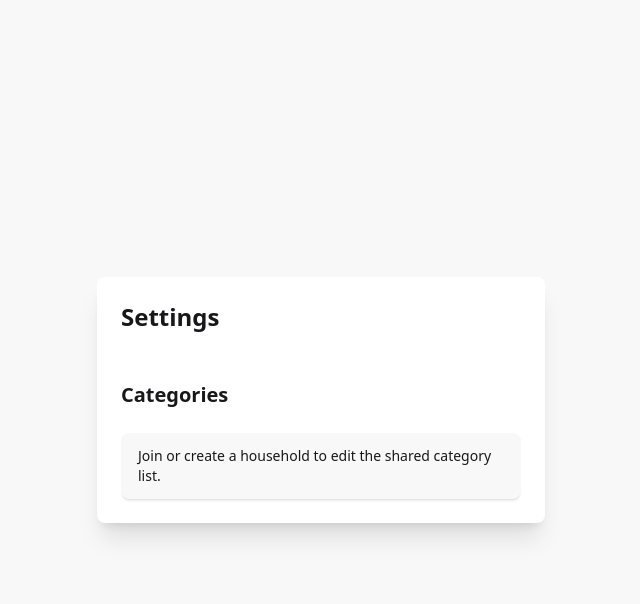
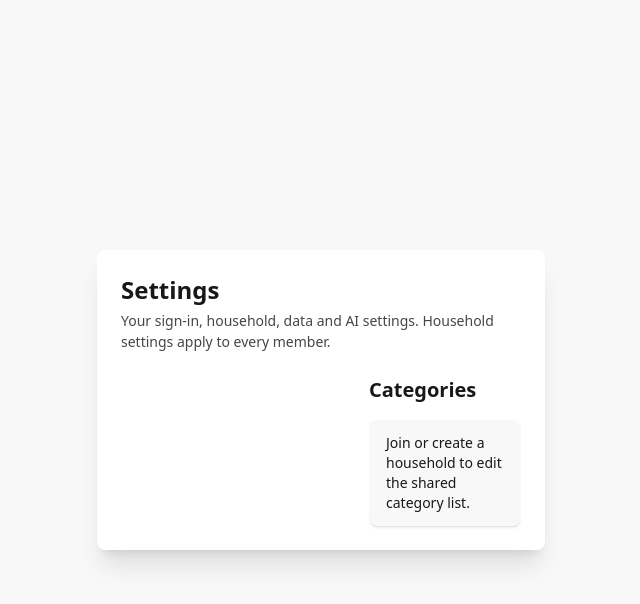
Before and after one commit to dflippojr/financial-planner, a Django app: template templates/finance/category_list.html in a window 1280 px wide. Shown: the top 604 px of the page, without its empty margins (319-959 px from the left). Run offline with Django 5.2, Linux system fonts and the light colour scheme; the template is opened without the code that fills it, so the values that code supplies are empty; style sheets or scripts are compiled from the project's sources.

Commit message:
Show Settings as a section list at desktop widths and prompt for the privacy policy once on Settings → AI
From lg the ten settings tabs become a vertical section list, forms keep a 720 px reading
width, categories rename behind a Rename disclosure, alert settings are grouped by kind under
one save, and the audit trail gets compact filters, readable UTC times and short run IDs with
the full value on hover and for screen readers. The global privacy banner is hidden on the AI
tab, whose own section now also offers Not now. Phones keep the horizontal tabs.

Co-Authored-By: Claude Opus 5.5 <noreply@anthropic.com>
Claude-Session: https://claude.ai/code/session_01RWX5cMCUaVD8bX6V8Epie9

```diff
--- a/static/src/app.css
+++ b/static/src/app.css
@@ -327,3 +327,25 @@
     height: 1rem;
   }
 }
+
+/* Category rename (issue #339): the Rename button is a summary; opening it drops the form onto its own line. */
+@layer components {
+  .category-rename > summary {
+    list-style: none;
+  }
+
+  .category-rename > summary::-webkit-details-marker {
+    display: none;
+  }
+
+  .category-rename[open] {
+    display: flex;
+    flex-basis: 100%;
+    flex-direction: column;
+    align-items: flex-end;
+  }
+
+  .category-rename[open] > form {
+    width: 100%;
+  }
+}
--- a/templates/finance/base.html
+++ b/templates/finance/base.html
@@ -28,7 +28,8 @@
   <div class="drawer-content flex min-h-screen flex-col">
     <main id="main-content" tabindex="-1" class="flex-1 p-4 pb-28 lg:px-0 lg:py-6">
       <div class="mx-auto w-full lg:max-w-[1180px] lg:px-8">
-      {% if privacy_policy_prompt %}
+      {% comment %}Settings → AI shows its own privacy section, so the banner would prompt twice there (issue #339).{% endcomment %}
+      {% if privacy_policy_prompt and settings_current != "ai" %}
       <div role="status" class="alert mb-4">
         <div>
           <p class="font-semibold">Privacy and data policy</p>
--- a/templates/finance/category_list.html
+++ b/templates/finance/category_list.html
@@ -1,51 +1,52 @@
 {% extends "finance/settings_base.html" %}
 {% block title %}Categories · Financial Planner{% endblock %}
 {% block settings_content %}
+{% if not household %}
 <h2 class="mb-4 text-xl font-semibold">Categories</h2>
-{% if household %}
-<p class="mb-4"><a class="link" href="{% url 'category-rule-list' %}">Categorization rules</a></p>
-{% endif %}
-{% if not household %}
 <div role="status" class="alert">Join or create a household to edit the shared category list.</div>
 {% else %}
-<form method="post" class="mb-6 max-w-lg">
-  {% csrf_token %}
-  <input type="hidden" name="action" value="window">
-  {% include "finance/_form_fields.html" with form=window_form %}
-  <button type="submit" class="btn btn-primary">Save match window</button>
-</form>
-{% if rename_error %}<p class="errorlist text-error mb-4" role="alert">{{ rename_error }}</p>{% endif %}
-<div class="overflow-x-auto mb-6">
-  <table class="table table-zebra">
-    <thead class="sticky top-0 z-10 bg-base-200">
-      <tr><th scope="col">Name</th><th scope="col"></th></tr>
-    </thead>
-    <tbody>
+<section class="mb-6 rounded-box border border-base-300 bg-base-100 p-4" aria-labelledby="categories-heading">
+  <div class="mb-2 flex flex-wrap items-baseline justify-between gap-x-3 gap-y-1">
+    <h2 id="categories-heading" class="text-xl font-semibold">Categories</h2>
+    <a class="link" href="{% url 'category-rule-list' %}">Categorization rules</a>
+  </div>
+  {% if rename_error %}<p class="errorlist text-error mb-2" role="alert">{{ rename_error }}</p>{% endif %}
+  <ul>
     {% for category in categories %}
-      <tr>
-        <td>{{ category.name }}{% if category.code == "transfer" %} (system, excluded from income and spending){% endif %}</td>
-        <td>
-          {% if category.code != "transfer" %}
-          <form method="post" class="flex flex-wrap items-center gap-2">
-            {% csrf_token %}
-            <input type="hidden" name="action" value="rename">
-            <input type="hidden" name="category_id" value="{{ category.pk }}">
-            <label class="sr-only" for="rename-{{ category.pk }}">Rename {{ category.name }}</label>
-            <input id="rename-{{ category.pk }}" class="input input-bordered input-sm" type="text" name="name" value="{{ category.name }}" maxlength="80" required>
-            <button type="submit" class="btn btn-sm">Rename</button>
-          </form>
-          {% endif %}
-        </td>
-      </tr>
+    <li class="flex min-h-11 flex-wrap items-center justify-between gap-x-3 gap-y-2 border-t border-base-300 py-1.5">
+      <span>{{ category.name }}{% if category.code == "transfer" %} <span class="text-sm opacity-80">(system, excluded from income and spending)</span>{% endif %}</span>
+      {% if category.code != "transfer" %}
+      {% comment %}Rename sits behind a disclosure so the list reads as names, not a column of fields (issue #339).{% endcomment %}
+      <details class="category-rename">
+        <summary class="btn btn-sm max-md:min-h-11">Rename<span class="sr-only"> {{ category.name }}</span></summary>
+        <form method="post" class="flex flex-wrap items-center gap-2 pt-2">
+          {% csrf_token %}
+          <input type="hidden" name="action" value="rename">
+          <input type="hidden" name="category_id" value="{{ category.pk }}">
+          <label class="sr-only" for="rename-{{ category.pk }}">New name for {{ category.name }}</label>
+          <input id="rename-{{ category.pk }}" class="input input-bordered input-sm min-w-0 flex-1 max-md:min-h-11" type="text" name="name" value="{{ category.name }}" maxlength="80" required>
+          <button type="submit" class="btn btn-primary btn-sm max-md:min-h-11">Save</button>
+        </form>
+      </details>
+      {% endif %}
+    </li>
     {% endfor %}
-    </tbody>
-  </table>
-</div>
-<form method="post" class="max-w-lg">
-  {% csrf_token %}
-  <input type="hidden" name="action" value="add">
-  {% include "finance/_form_fields.html" with form=add_form %}
-  <button type="submit" class="btn btn-primary">Add category</button>
-</form>
+  </ul>
+  <form method="post" class="border-t border-base-300 pt-3">
+    {% csrf_token %}
+    <input type="hidden" name="action" value="add">
+    {% include "finance/_form_fields.html" with form=add_form %}
+    <button type="submit" class="btn">Add category</button>
+  </form>
+</section>
+<section class="rounded-box border border-base-300 bg-base-100 p-4" aria-labelledby="match-window-heading">
+  <h2 id="match-window-heading" class="mb-2 font-semibold">Match window</h2>
+  <form method="post">
+    {% csrf_token %}
+    <input type="hidden" name="action" value="window">
+    {% include "finance/_form_fields.html" with form=window_form %}
+    <button type="submit" class="btn btn-primary">Save match window</button>
+  </form>
+</section>
 {% endif %}
 {% endblock %}
--- a/templates/finance/settings_base.html
+++ b/templates/finance/settings_base.html
@@ -1,12 +1,24 @@
 {% extends "finance/base.html" %}
 {% block content %}
-<h1 class="mb-4 text-2xl font-bold">Settings</h1>
-<div class="overflow-x-auto mb-4">
+{% include "finance/_page_header.html" with title="Settings" helper="Your sign-in, household, data and AI settings. Household settings apply to every member." helper_class="max-lg:hidden" %}
+{% comment %}Phones keep the horizontal tabs; from lg the same links become a section list (issue #339).{% endcomment %}
+<div class="overflow-x-auto mb-4 lg:hidden">
   <div role="tablist" class="tabs tabs-border min-w-max">
     {% for tab in settings_tabs %}
     <a role="tab" class="tab{% if tab.active %} tab-active{% endif %}" href="{{ tab.url }}"{% if tab.active %} aria-current="page"{% endif %}>{{ tab.label }}</a>
     {% endfor %}
   </div>
 </div>
+<div class="lg:grid lg:grid-cols-[11rem_minmax(0,1fr)] lg:items-start lg:gap-6 xl:grid-cols-[13.5rem_minmax(0,1fr)] xl:gap-8">
+  <nav aria-label="Settings sections" class="max-lg:hidden lg:sticky lg:top-6">
+    <ul class="flex flex-col gap-0.5">
+      {% for tab in settings_tabs %}
+      <li><a href="{{ tab.url }}" class="nav-row"{% if tab.active %} aria-current="page"{% endif %}>{{ tab.label }}</a></li>
+      {% endfor %}
+    </ul>
+  </nav>
+  <div class="min-w-0 {% block settings_width %}lg:max-w-[45rem]{% endblock %}">
 {% block settings_content %}{% endblock %}
+  </div>
+</div>
 {% endblock %}
```
Also changed, not shown: finance/forms.py (+16 -0 lines), templates/finance/_form_field.html (added, +13 -0 lines), templates/finance/_form_fields.html (+1 -13 lines), templates/finance/audit.html (+17 -6 lines), templates/finance/settings_ai.html (+12 -0 lines), templates/finance/settings_alerts.html (+10 -2 lines), tests/test_alerts.py (+15 -0 lines), tests/test_audit.py (+13 -1 lines), tests/test_desktop_settings.py (added, +96 -0 lines), tests/test_privacy_policy.py (+26 -0 lines), tests/test_settings.py (+13 -0 lines).
